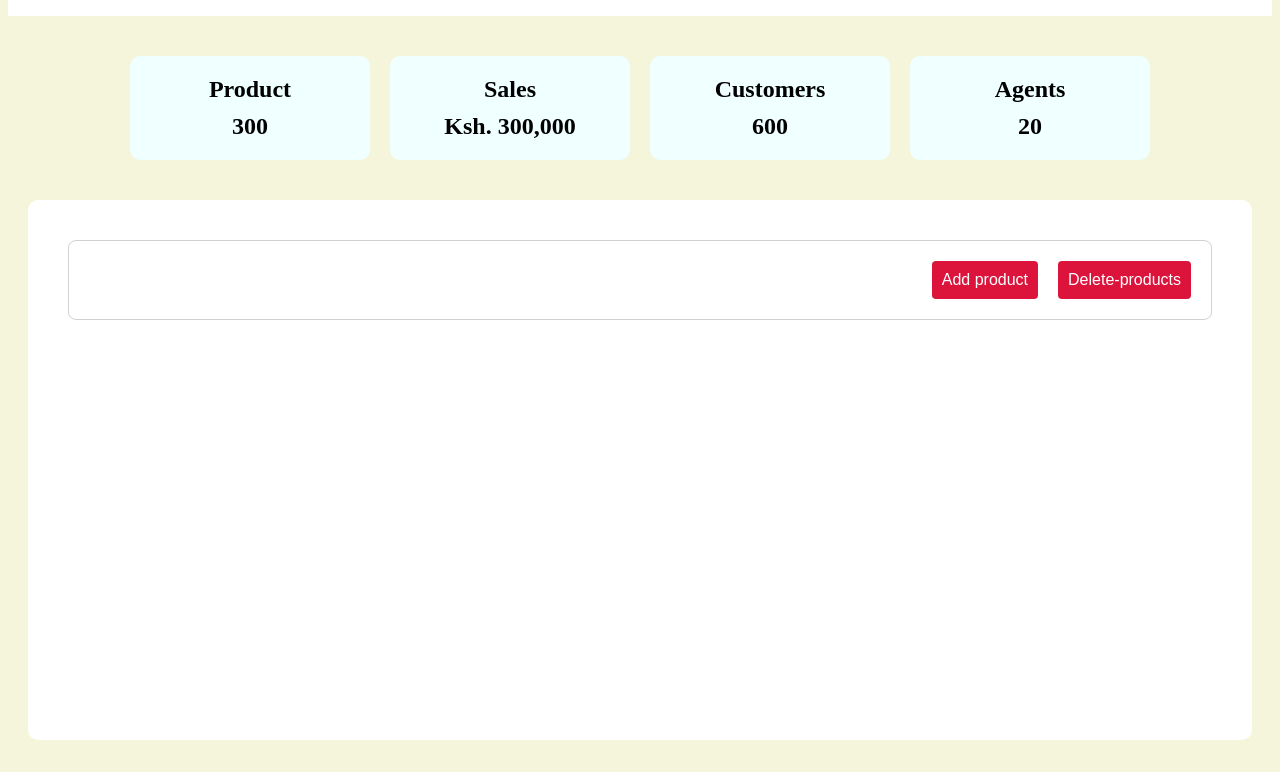
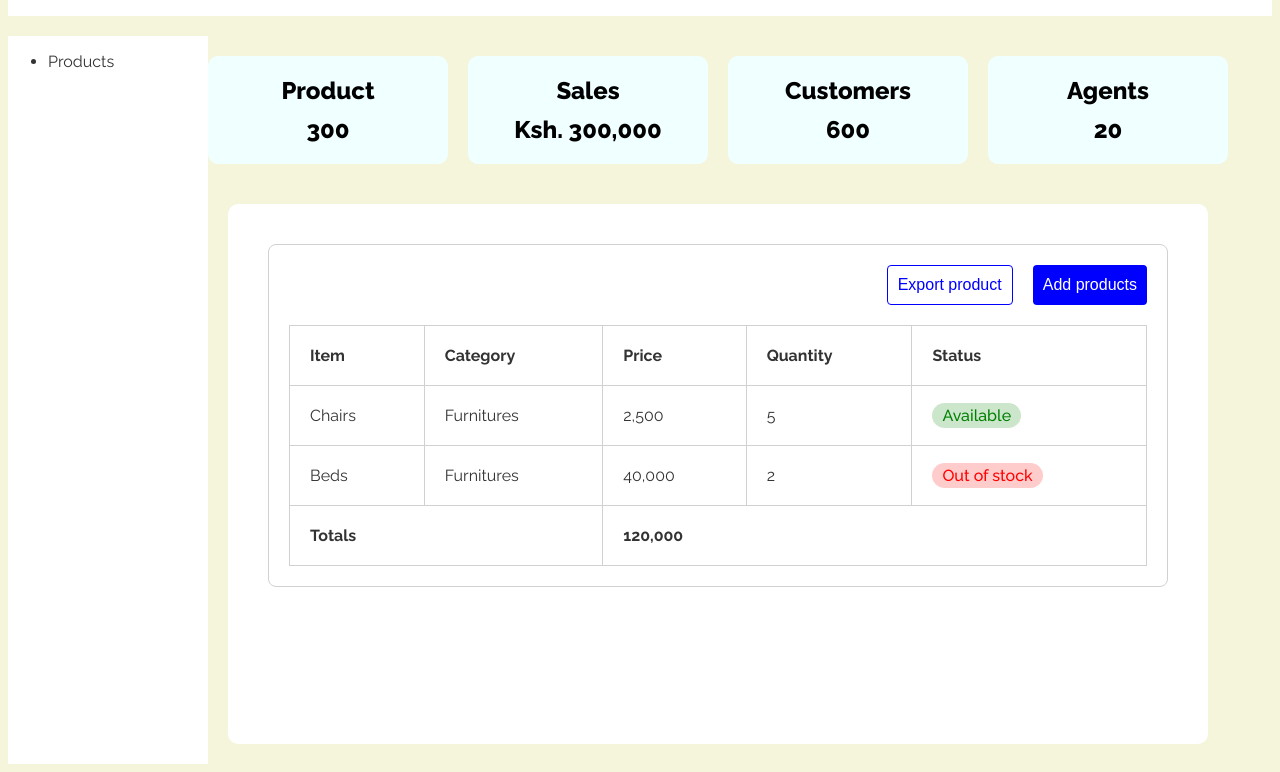
Before and after one commit to Ianizmaname/hello-world, a plain HTML site: page homework01.html in a window 1280 px wide. Shown: the part 92-864 px from the top of the page. Drawn offline with Linux system fonts and the light colour scheme.

Commit message:
added sidebar

```diff
--- a/homework01.html
+++ b/homework01.html
@@ -1,97 +1,8 @@
 <!DOCTYPE html>
 <html>
+  <head>
     <title>HTML HOMEWORK 1</title>
-    <head>
-        <style>
-            .navbar{
-                background-color: white;
-                padding: 20px;
-                margin-bottom: 20px;
-                display: flex;
-                flex-direction: row;
-                justify-content: space-between;
-                align-items: center;
-            }
-.company-name{
-    color: blue;
-    font-weight: 500;
-    font-size: 30px;
-}
-.user-name{
-height: 60px;
-width: 60px;
-background-color: blue;
-color: white;
-font-weight: 500;
-font-size: 30px;
-border-radius: 50%;
-display: flex;
-align-items: center;
-justify-content: center;
-
-}
-            body{
-                background-color: beige;
-            }
-            .container{
-                display: flex;
-                flex-direction: row;
-                justify-content:center;
-                gap:20px;
-
-            }
-            .item{
-                background-color:azure;
-                width: 200px;
-                border-radius: 10px;
-                padding: 20px;
-                margin:20px 0px;
-                font-weight:800;
-                text-align: center;
-
-                display: flex;
-                flex-direction: column;
-                gap: 10px;
-            }
-             .stat{
-font-size: 24px;
-color: #000;
-             }
-             .value{
-                font-size: 24px;
-                color:#000;
-             }
-
-             .table-container{
-                background-color: #fff;
-                border-radius:10px;
-                height:500px;
-                margin:20px;
-                padding:20px;
-            }
-            .table-wrapper{
-                border: 1px solid #d1d1d1;
-                border-radius: 8px;
-                padding:20px;
-                margin:20px;
-            }
-            .table-btns{
-                display: flex;
-                flex-direction: row;
-                gap:20px;
-                justify-content: flex-end;
-            }
-            button{
-                border: none;
-                background-color:crimson;
-                color: white;
-                padding:10px;
-                border-radius:4px;
-                font-size:16px;
-                font-weight: 500;
-            }
-
-        </style>
+    <link rel="stylesheet" href="./styles.css" />
   </head>
   <body>
     <!-- start navbar -->
@@ -100,7 +11,16 @@ color: #000;
       <div class="user-name">JN</div>
     </div>
     <!-- end navbar -->
+    <div class="big-container">
+      <!-- start sidebar -->
+      <div class="sidebar">
 
+        <ul>
+            <li>Products</li>
+        </ul>
+      </div>
+      <!-- end sidebar -->
+      <div>
         <div class="container">
           <div class="item">
             <span class="stat">Product</span>
@@ -123,8 +43,47 @@ color: #000;
         <div class="table-container">
           <div class="table-wrapper">
             <div class="table-btns">
-        <button>Add product</button>
-        <button>Delete-products</button>
+              <button class="outline-btn">Export product</button>
+              <button class="primary-btn">Add products</button>
+            </div>
+            <!-- start table -->
+            <table>
+              <tr>
+                <th>Item</th>
+                <th>Category</th>
+                <th>Price</th>
+                <th>Quantity</th>
+                <th>Status</th>
+              </tr>
+              <tr>
+                <td>Chairs</td>
+                <td>Furnitures</td>
+                <td>2,500</td>
+                <td>5</td>
+                <td>
+                  <span class="available-badge">Available</span>
+                </td>
+              </tr>
+              <tr>
+                <td>Beds</td>
+                <td>Furnitures</td>
+                <td>40,000</td>
+                <td>2</td>
+                <td>
+                  <span class="out-of-stock-badge">Out of stock</span>
+                </td>
+              </tr>
+              <tr>
+                <td colspan="2">
+                  <strong>Totals</strong>
+                </td>
+                <td colspan="3">
+                  <b>120,000</b>
+                </td>
+              </tr>
+            </table>
+            <!-- end table -->
+          </div>
         </div>
       </div>
     </div>
--- /dev/null
+++ b/styles.css
@@ -0,0 +1,142 @@
+@import url('https://fonts.googleapis.com/css2?family=Raleway:ital,wght@0,100..900;1,100..900&display=swap');
+
+body{
+    font-family: "Raleway", sans-serif;
+    color: #333;
+}
+.navbar{
+    background-color: white;
+    padding: 20px;
+    margin-bottom: 20px;
+    display: flex;
+    flex-direction: row;
+    justify-content: space-between;
+    align-items: center;
+}
+.company-name{
+color: blue;
+font-weight: 500;
+font-size: 30px;
+}
+.user-name{
+height: 60px;
+width: 60px;
+background-color: blue;
+color: white;
+font-weight: 500;
+font-size: 30px;
+border-radius: 50%;
+display: flex;
+align-items: center;
+justify-content: center;
+
+}
+body{
+    background-color: beige;
+}
+.container{
+    display: flex;
+    flex-direction: row;
+    justify-content:center;
+    gap:20px;
+
+}
+.item{
+    background-color:azure;
+    width: 200px;
+    border-radius: 10px;
+    padding: 20px;
+    margin:20px 0px;
+    font-weight:800;
+    text-align: center;
+
+    display: flex;
+    flex-direction: column;
+    gap: 10px;
+}
+ .stat{
+font-size: 24px;
+color: #000;
+ }
+ .value{
+    font-size: 24px;
+    color:#000;
+ }
+
+ .table-container{
+    background-color: #fff;
+    border-radius:10px;
+    height:500px;
+    margin:20px;
+    padding:20px;
+}
+.table-wrapper{
+    border: 1px solid #d1d1d1;
+    border-radius: 8px;
+    padding:20px;
+    margin:20px;
+}
+.table-btns{
+    display: flex;
+    flex-direction: row;
+    gap:20px;
+    justify-content: flex-end;
+}
+.primary-btn{
+    border: none;
+    background-color:blue;
+    color: white;
+    padding:10px;
+    border-radius:4px;
+    font-size:16px;
+    font-weight: 500;
+}
+.outline-btn{
+    border: 1px solid blue;
+    background-color:white;
+    color: blue;
+    padding:10px;
+    border-radius:4px;
+    font-size:16px;
+    font-weight: 500;
+}
+table,th,td{
+border:1px solid #d1d1d1;
+border-collapse: collapse;
+
+}
+table{
+width: 100%;
+margin-top: 20px;
+}
+th,td{
+padding: 20px;
+text-align: left;
+}
+.available-badge{
+background-color: rgba(0, 128, 0, 0.2);
+color: green;
+padding:3px 10px;
+font-weight:500;
+border-radius: 20px;
+width: 100px;
+}
+.out-of-stock-badge{
+background-color: rgba(255, 0, 0, 0.2);
+color: red;
+padding:3px 10px;
+font-weight:500;
+border-radius: 20px;
+width: 100px;
+}
+.sidebar{
+    background-color: white;
+    width: 200px;
+
+}
+.big-container{
+    display: flex;
+    flex-direction: row;
+
+
+}
```
Lines whose indentation alone changed are shown as unchanged.
